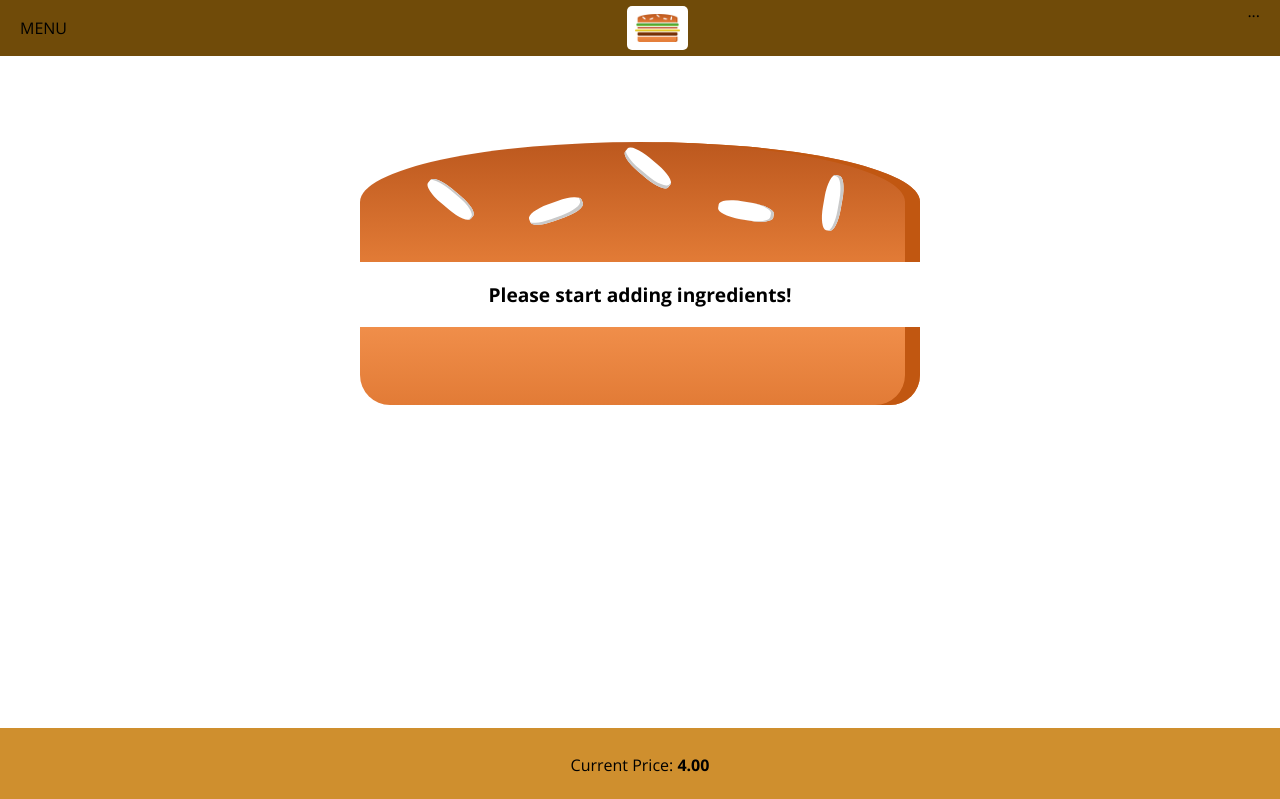
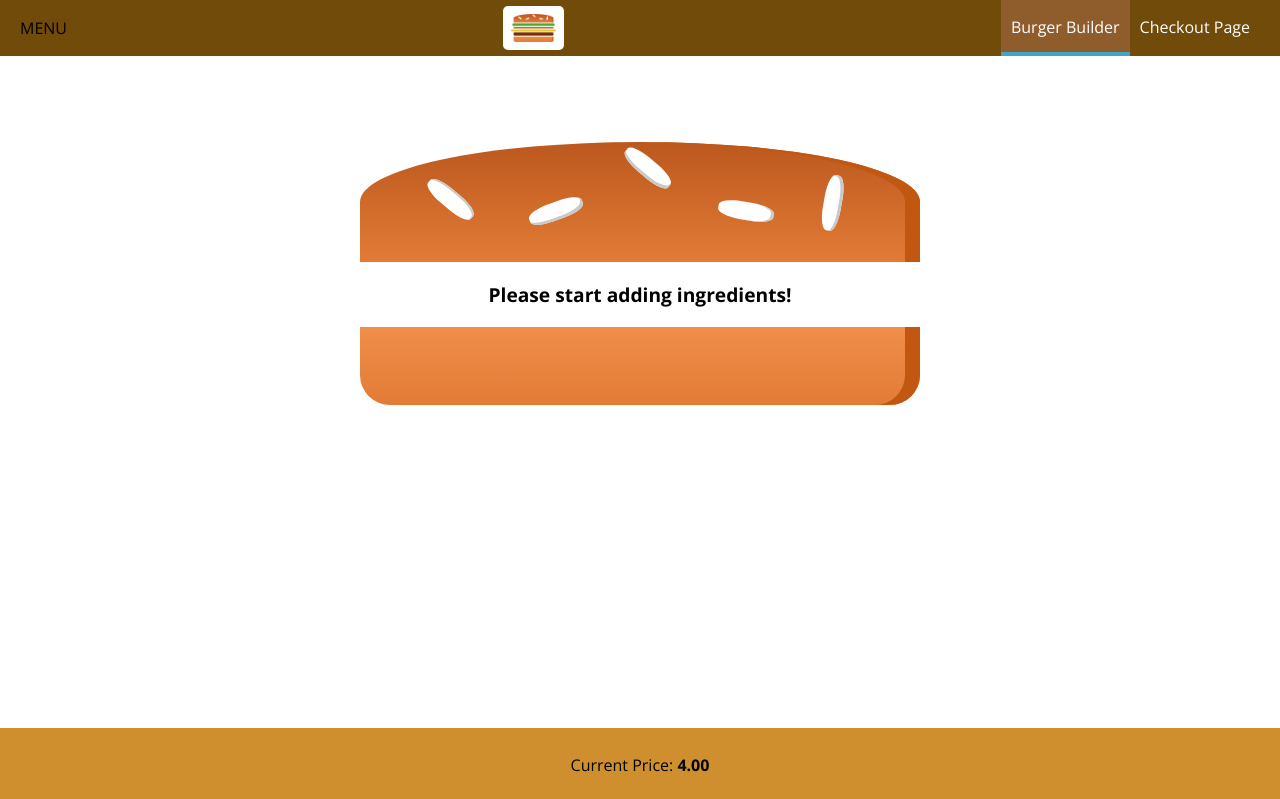
Before and after one commit to vekr0w/udemy-react-course, a React (Create React App) app in the folder burger-builder/: page / in a window 1280 px wide. Shown: the top 799 px of the page. Built offline with nearby package versions, Linux system fonts and the light colour scheme.

Commit message:
Lec145: NAV added

```diff
--- /dev/null
+++ b/burger-builder/src/components/Navigation/Navigationitems/Navigationitem/Navigationitem.js
@@ -0,0 +1,14 @@
+import React from 'react';
+import classes from './Navigationitem.module.css'
+
+
+const navigationItem = (props) => (
+  <li
+    className={classes.NavigationItem}>
+    <a
+      href={props.link}
+      className={props.active ? classes.active : null} >{props.children}</a>
+  </li>
+);
+
+export default navigationItem;
--- /dev/null
+++ b/burger-builder/src/components/Navigation/Navigationitems/Navigationitem/Navigationitem.module.css
@@ -0,0 +1,25 @@
+.NavigationItem {
+  margin: 0;
+  box-sizing: border-box;
+  display: flex;
+  height: 100%;
+  align-items: center;
+}
+
+.NavigationItem a {
+  color: white;
+  text-decoration: none;
+  height: 100%;
+  padding: 16px 10px;
+  border-bottom: 4px solid transparent;
+  box-sizing: border-box;
+  display: block;
+}
+
+.NavigationItem a:hover,
+.NavigationItem a:active,
+.NavigationItem a.active {
+  background-color: #8f5c2c;
+  border-bottom: 4px solid #40a4c8;
+  color: white;
+}
--- /dev/null
+++ b/burger-builder/src/components/Navigation/Navigationitems/Navigationitems.js
@@ -0,0 +1,12 @@
+import React from 'react';
+import Navigationitem from './Navigationitem/Navigationitem'
+import classes from './Navigationitems.module.css'
+
+const navigationItems = (props) => (
+  <ul className={classes.NavigationItems}>
+    <Navigationitem link="/" active>Burger Builder</Navigationitem>
+    <Navigationitem link="/">Checkout Page</Navigationitem>
+  </ul>
+);
+
+export default navigationItems;
--- /dev/null
+++ b/burger-builder/src/components/Navigation/Navigationitems/Navigationitems.module.css
@@ -0,0 +1,8 @@
+.NavigationItems {
+  margin: 0;
+  padding: 0;
+  list-style: none;
+  display: flex;
+  align-items: center;
+  height: 100%;
+}
--- a/burger-builder/src/components/Navigation/Toolbar/Toolbar.js
+++ b/burger-builder/src/components/Navigation/Toolbar/Toolbar.js
@@ -1,7 +1,9 @@
 import React from 'react';
 
+import NavigationItems from '../Navigationitems/Navigationitems';
 import Logo from '../../Logo/Logo';
 import classes from './Toolbar.module.css';
+
 
 
 const toolbar = (props) => (
@@ -9,7 +11,7 @@ const toolbar = (props) => (
     <div>MENU</div>
     <Logo />
     <nav>
-      ...
+      <NavigationItems />
     </nav>
   </header>
 );
```
